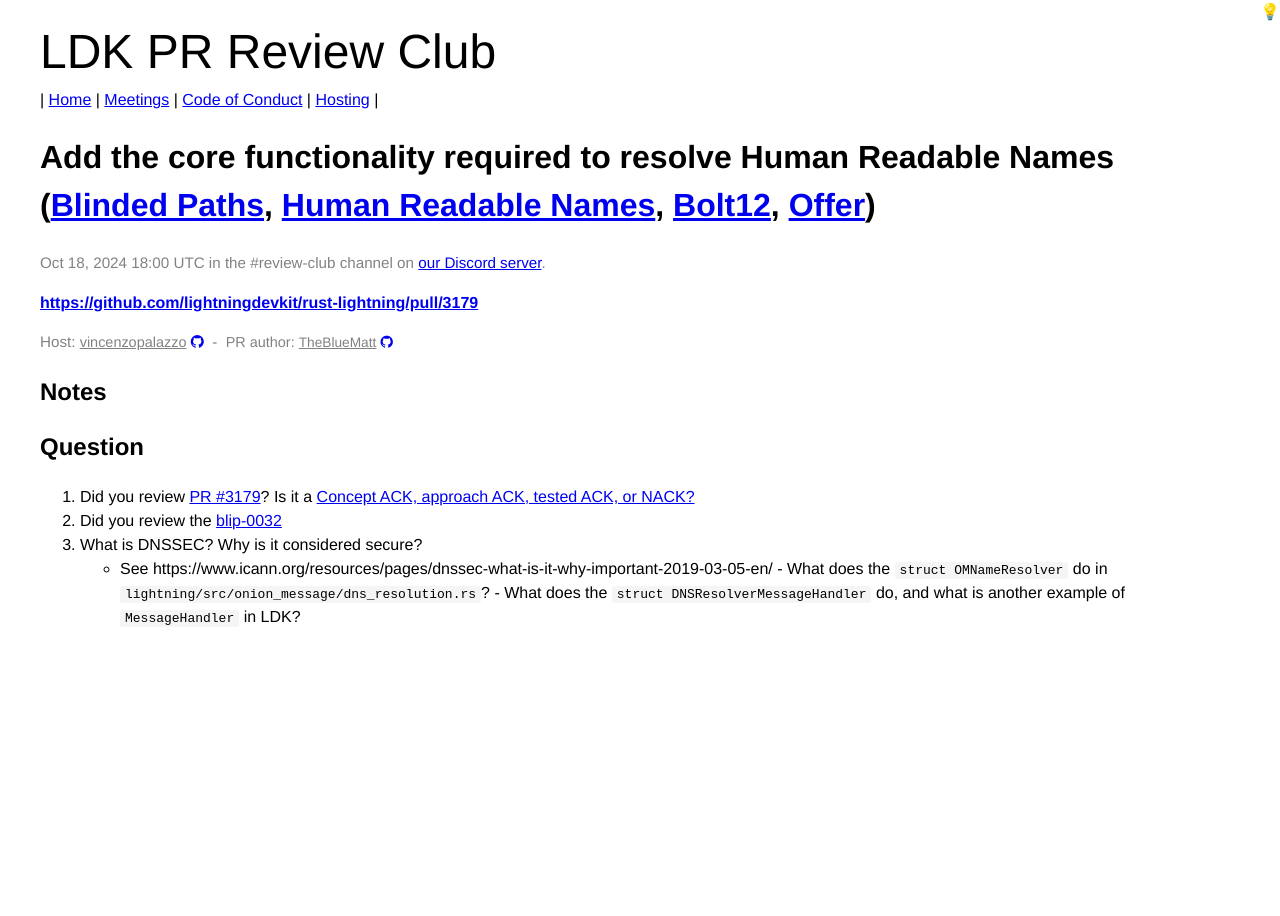
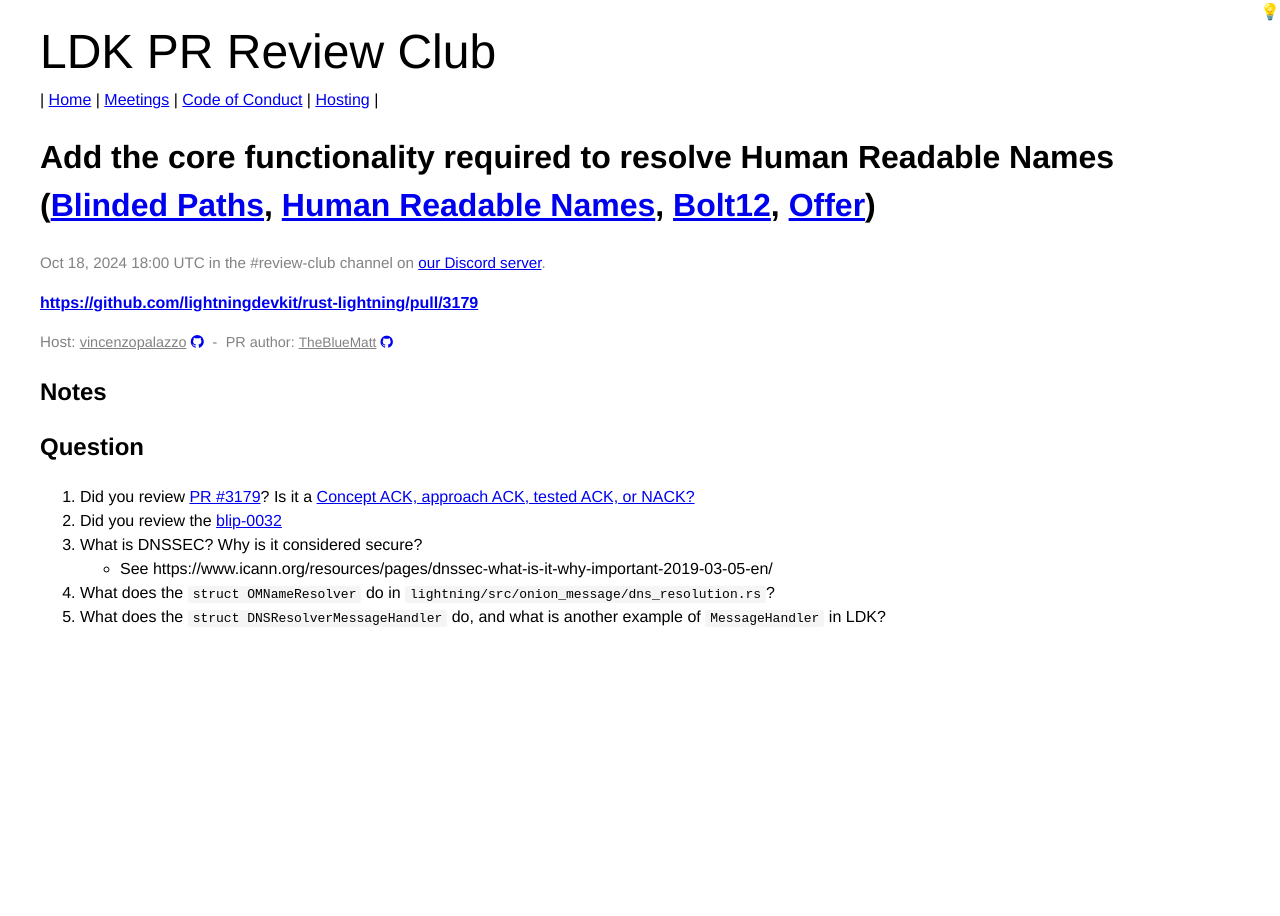
Before and after one commit to lightningdevkit/ldk-review-club, a Jekyll site: the page built from _posts/2024-10-18-#3179.md, in a window 1280 px wide. Built offline with Jekyll 4.4.1, drawn with Linux system fonts in a browser that asks for light colours; some of the changed lines change nothing that is shown.

Commit message:
fix: review club list for #3179
Signed-off-by: Vincenzo Palazzo <vincenzopalazzodev@gmail.com>

```diff
--- a/_posts/2024-10-18-#3179.md
+++ b/_posts/2024-10-18-#3179.md
@@ -18,8 +18,8 @@ commit:
 2. Did you review the [blip-0032](https://github.com/lightning/blips/blob/master/blip-0032.md)
 3. What is DNSSEC? Why is it considered secure?
     - See https://www.icann.org/resources/pages/dnssec-what-is-it-why-important-2019-03-05-en/
-- What does the `struct OMNameResolver` do in `lightning/src/onion_message/dns_resolution.rs`?
-- What does the `struct DNSResolverMessageHandler` do, and what is another example of `MessageHandler` in LDK?
+4. What does the `struct OMNameResolver` do in `lightning/src/onion_message/dns_resolution.rs`?
+5. What does the `struct DNSResolverMessageHandler` do, and what is another example of `MessageHandler` in LDK?
 
 [ldk/3179]: https://github.com/lightningdevkit/rust-lightning/pull/3179
 [bolt/12]: https://github.com/lightning/bolts/blob/9118a8f6be5bc08b7bc28fc2b4ebfed433900a9c/12-offer-encoding.md
```
